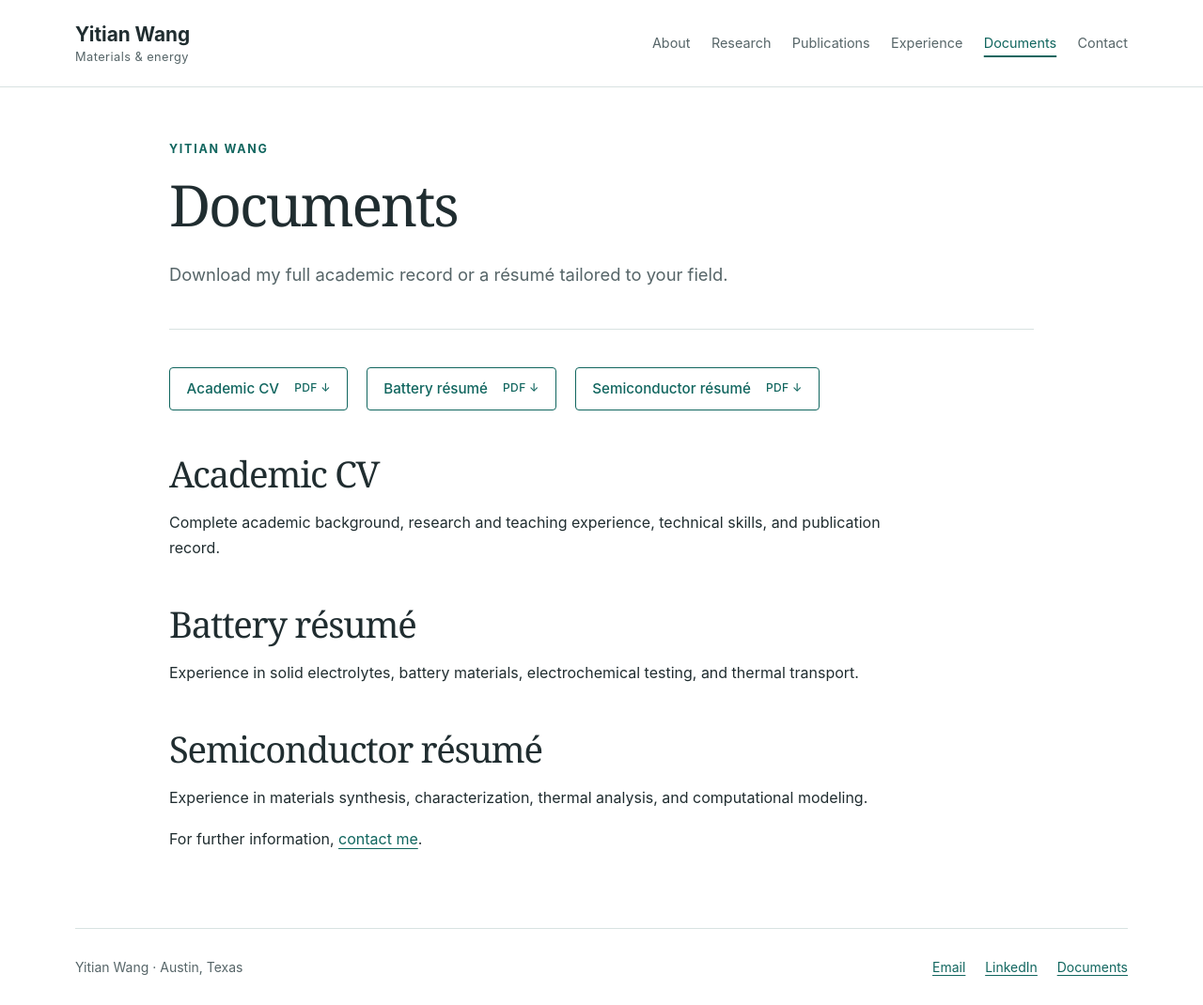
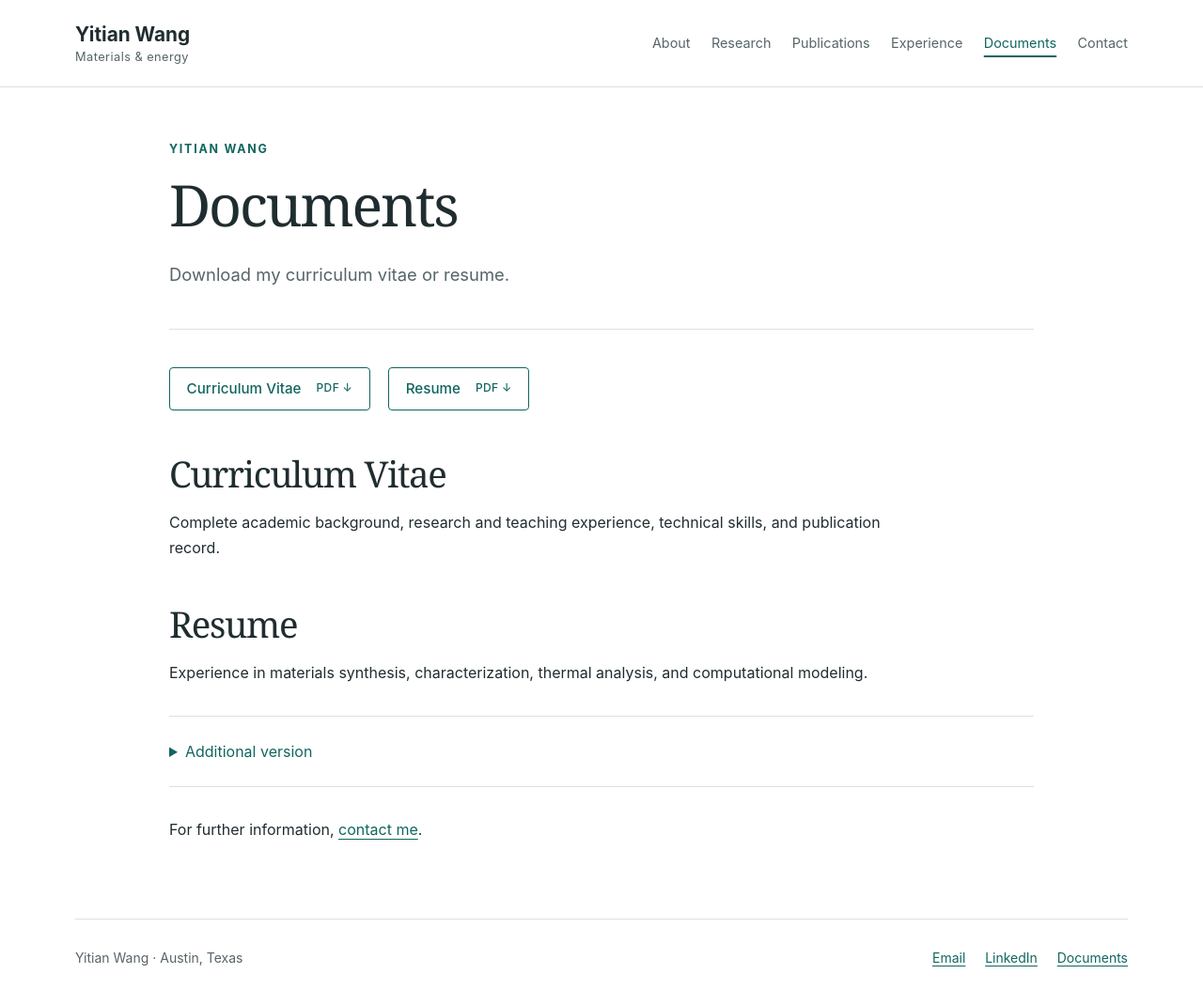
Before and after one commit to cosmotim/cosmotim.github.io, a Jekyll site: the page built from documents.md, in a window 1280 px wide and 1070 px high. Shown: the whole window at 94% size. Built offline with Jekyll 4.4.1, drawn with Linux system fonts in a browser that asks for light colours.

Commit message:
Simplify document labels and feature the semiconductor resume

```diff
--- a/_includes/documents.html
+++ b/_includes/documents.html
@@ -1,5 +1,4 @@
 <div class="button-row document-buttons">
-  <a class="button" href="{{ '/CV_Latex/Curriculum_Vitae_YitianWang.pdf' | relative_url }}" download>Academic CV <span>PDF ↓</span></a>
-  {% unless page.home %}<a class="button" href="{{ '/CV_Latex/Resume_Battery_General.pdf' | relative_url }}" download>Battery résumé <span>PDF ↓</span></a>{% endunless %}
-  <a class="button" href="{{ '/CV_Latex/Resume_Semiconductor_General.pdf' | relative_url }}" download>Semiconductor résumé <span>PDF ↓</span></a>
+  <a class="button" href="{{ '/CV_Latex/Curriculum_Vitae_YitianWang.pdf' | relative_url }}" download>Curriculum Vitae <span>PDF ↓</span></a>
+  <a class="button" href="{{ '/CV_Latex/Resume_Semiconductor_General.pdf' | relative_url }}" download>Resume <span>PDF ↓</span></a>
 </div>
--- a/assets/css/custom.css
+++ b/assets/css/custom.css
@@ -69,6 +69,10 @@ nav a:hover, nav a[aria-current='page'] { color: var(--accent); text-decoration:
 .authors strong { color: var(--ink); }
 .document-buttons { margin-block: 1.5rem; }
 .document-buttons .button span { font-size: .75rem; letter-spacing: .03em; }
+.additional-document { margin-block: 2rem; padding-block: 1rem; border-top: 1px solid var(--line); border-bottom: 1px solid var(--line); }
+.additional-document summary { cursor: pointer; color: var(--accent); padding-block: .5rem; }
+.additional-document summary:focus-visible { outline: 3px solid var(--accent); outline-offset: 3px; }
+.additional-document[open] summary { margin-bottom: .75rem; }
 .contact-panel { display: flex; align-items: center; justify-content: space-between; gap: 2rem; background: var(--surface); padding: 2.5rem; border-left: 3px solid var(--accent); margin: 1rem 0 4rem; }
 .contact-panel h2 { margin-bottom: .6rem; }
 .contact-panel p:last-child { margin: 0; max-width: 35rem; color: var(--muted); }
--- a/documents.md
+++ b/documents.md
@@ -1,20 +1,22 @@
 ---
 title: Documents
 permalink: /documents/
-intro: Download my full academic record or a résumé tailored to your field.
+intro: Download my curriculum vitae or resume.
 ---
 {% include documents.html %}
 
-## Academic CV
+## Curriculum Vitae
 
 Complete academic background, research and teaching experience, technical skills, and publication record.
 
-## Battery résumé
-
-Experience in solid electrolytes, battery materials, electrochemical testing, and thermal transport.
-
-## Semiconductor résumé
+## Resume
 
 Experience in materials synthesis, characterization, thermal analysis, and computational modeling.
 
+<details class="additional-document">
+  <summary>Additional version</summary>
+  <p>A version focused on solid electrolytes, battery materials, electrochemical testing, and thermal transport.</p>
+  <a class="button" href="{{ '/CV_Latex/Resume_Battery_General.pdf' | relative_url }}" download>Resume <span>PDF ↓</span></a>
+</details>
+
 For further information, [contact me]({{ '/contact/' | relative_url }}).
```
